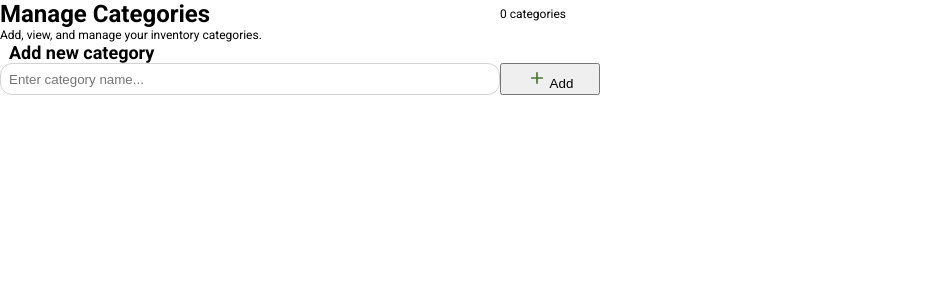
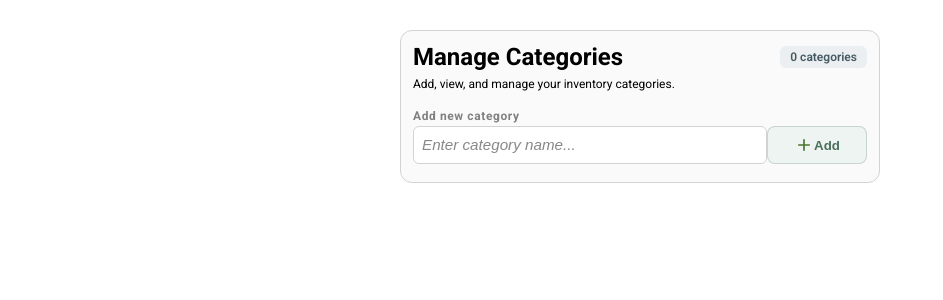
Before and after one commit to Edward-Rodriguez/grocery-inventory-app, a Node server app: page /categories/manage in a window 1280 px wide. Shown: the part 51-351 px from the top of the page, without its empty margins (0-943 px from the left). Run offline with Node 20, Linux system fonts and the light colour scheme; data that the repository does not hold is empty.

Commit message:
add styling to manage brands/categories views

```diff
--- a/public/styles.css
+++ b/public/styles.css
@@ -466,7 +466,9 @@ nav {
 /* Product Information */
 .product-information,
 .categories,
-#inventory-pricing {
+#inventory-pricing,
+#mng-brands-container,
+#mng-categories-container {
   display: flex;
   flex-direction: column;
   padding: 12px;
@@ -518,11 +520,20 @@ nav {
   margin-bottom: 8px;
 }
 
+input::placeholder {
+  color: #888888;
+  font-style: italic;
+  font-size: 0.95rem;
+  opacity: 1;
+  font-weight: 500;
+}
+
 #product-info-input select {
   width: max-content;
   padding: 6px 2px;
   /* border: 2px solid #ccc; */
   border: none;
+  font-weight: 400;
   border-radius: 4px;
   background-color: white;
   font-size: 14px;
@@ -591,6 +602,12 @@ label[for='imageUrl'] {
   gap: 6px;
 }
 
+.categories > p {
+  color: gray;
+  font-weight: 700;
+  letter-spacing: 0.05em;
+}
+
 .category-checkboxes {
   display: grid;
   grid-template-columns: repeat(2, 1fr);
@@ -614,9 +631,17 @@ label[for='imageUrl'] {
     'stockQuantity stockQuantity'
     'priceLabel discPriceLabel'
     'price discPrice';
+  gap: 6px;
 }
+
 #inventory-pricing h2 {
   grid-area: heading;
+}
+
+#inventory-pricing label {
+  color: gray;
+  font-weight: 700;
+  letter-spacing: 0.05em;
 }
 
 label[for='quantity_in_stock'] {
@@ -759,7 +784,8 @@ label[for='discounted_price'] {
    ========================================================================== */
 #mng-brands-container,
 #mng-categories-container {
-  max-width: 600px;
+  margin: 30px auto;
+  max-width: 480px;
   display: grid;
   grid-template-columns: 1fr 100px;
   grid-template-areas:
@@ -768,6 +794,7 @@ label[for='discounted_price'] {
     'addNewBtn  addNewBtn'
     'list       list';
   align-items: center;
+  gap: 6px;
 }
 
 #mng-brands-container h1,
@@ -785,6 +812,7 @@ label[for='discounted_price'] {
 
 /* Add-new form */
 #add-new-btn-form {
+  margin-top: 12px;
   grid-area: addNewBtn;
   display: grid;
   grid-template-columns: 1fr 100px;
@@ -792,16 +820,30 @@ label[for='discounted_price'] {
 
 #add-new-btn-form label {
   grid-column: span 2;
-  padding-left: 9px;
-  font-size: 18px;
+  color: gray;
   font-weight: 700;
+  letter-spacing: 0.05em;
+  margin-bottom: 3px;
 }
 
 #add-new-btn-form input {
-  height: 32px;
   padding: 8px;
   border: 1px solid var(--border-light);
-  border-radius: 12px;
+  border-radius: 6px;
+  font-size: 16px;
+}
+
+#add-new-btn-form button[type='submit'] {
+  display: flex;
+  align-items: center;
+  justify-content: center;
+  background-color: var(--secondary-bg-color);
+  padding: 8px 24px;
+  border: 1px solid #4c705b3d;
+  border-radius: 8px;
+  font-weight: 700;
+  color: var(--main-bg-color);
+  cursor: pointer;
 }
 
 /* List */
@@ -822,8 +864,12 @@ label[for='discounted_price'] {
     'entry        deleteBtn'
     'productCount deleteBtn';
   padding: 12px;
-  border-bottom: 2px solid var(--border-light);
-  border-radius: 2px;
+}
+
+.brand:not(:last-child),
+.category:not(:last-child) {
+  border-bottom: 1px solid var(--border-light);
+  border-radius: 4px;
 }
 
 .brand h2,
@@ -832,8 +878,25 @@ label[for='discounted_price'] {
 }
 
 .brand p,
-.category p {
-  grid-area: productCount;
+.category p,
+.quantity-label {
+  width: max-content;
+  display: inline-block;
+  height: min-content;
+  padding: 4px 10px;
+  border: none;
+  border-radius: 6px;
+  font-size: 12px;
+  font-weight: 600;
+  white-space: nowrap;
+  background-color: #eceff1;
+  color: #38794c;
+}
+
+.quantity-label {
+  justify-self: flex-end;
+  background-color: #eceff1;
+  color: #455a64;
 }
 
 .brand form,
@@ -841,6 +904,10 @@ label[for='discounted_price'] {
   grid-area: deleteBtn;
   align-self: center;
   margin: 0;
+}
+
+.category:last-child h2 {
+  grid-column: span 2;
 }
 
 /* Delete (trash icon) button, revealed on row hover */
--- a/views/editProduct.ejs
+++ b/views/editProduct.ejs
@@ -8,14 +8,14 @@
         action="<%= newProduct ? '/new' : '/'+ item.item_no + '/update'%>">
         <%- include("partials/errors.ejs") %>
           <div class="product-information">
-            <h3>Product Information</h3>
+            <h2>Product Information</h2>
             <div id="product-info-main">
               <img id="image-preview" src="<%= item?.img_url || '/no-image.png'%>"
                 alt="<%= item?.name ?? '' %>" />
               <div id="product-info-input">
                 <label for="item_name">Name</label>
                 <input type="text" name="item_name" id="item_name"
-                  value="<%= item?.name ?? '' %>" placeholder="Enter item name" required />
+                  value="<%= item?.name ?? '' %>" placeholder="Enter item name..." required />
                 <label for="brandSelect">Brand</label>
                 <select name="brand" id="brandSelect" required>
                   <option value="">--Please choose a brand--</option>
```
Also changed, not shown: views/temp.html (deleted, +0 -112 lines).
